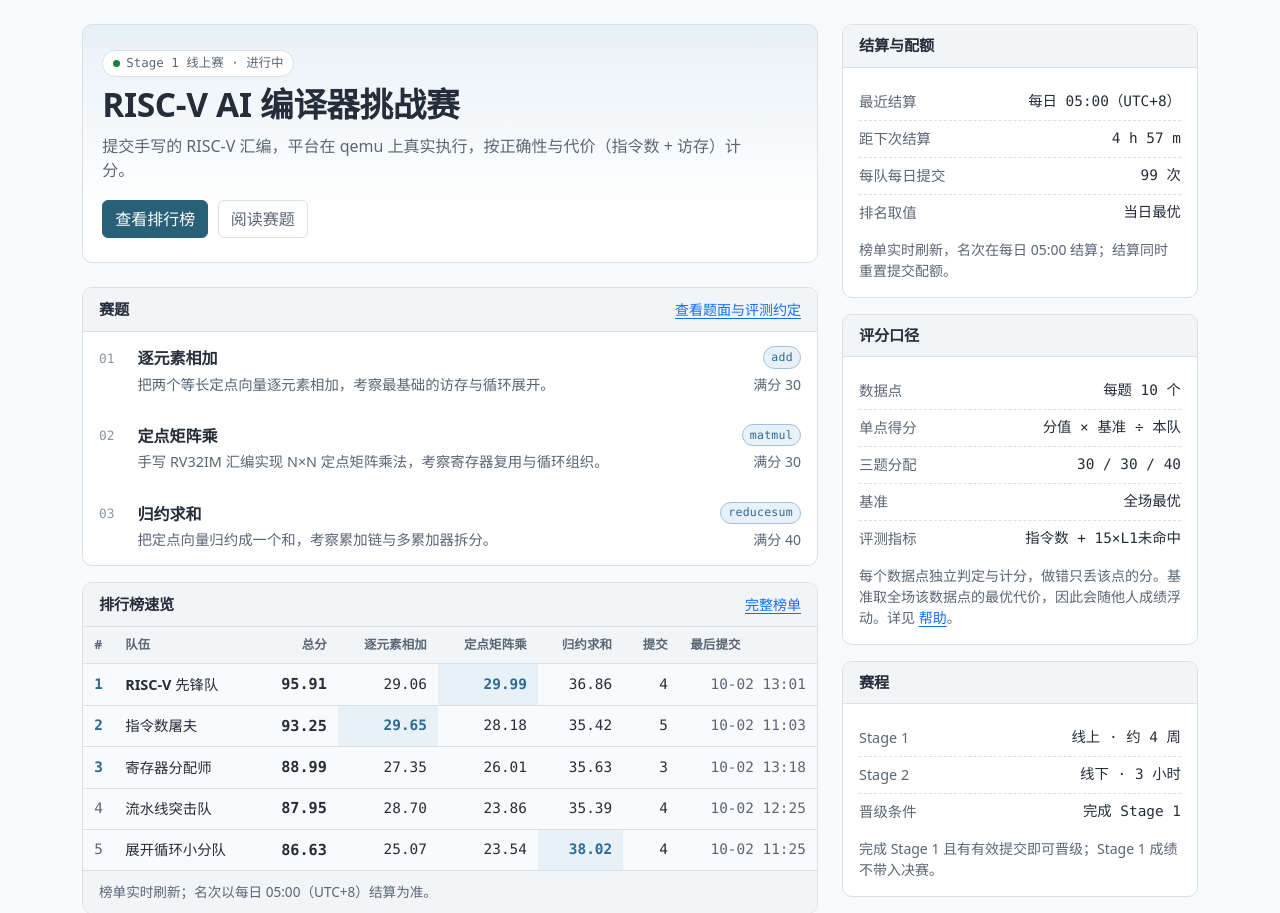
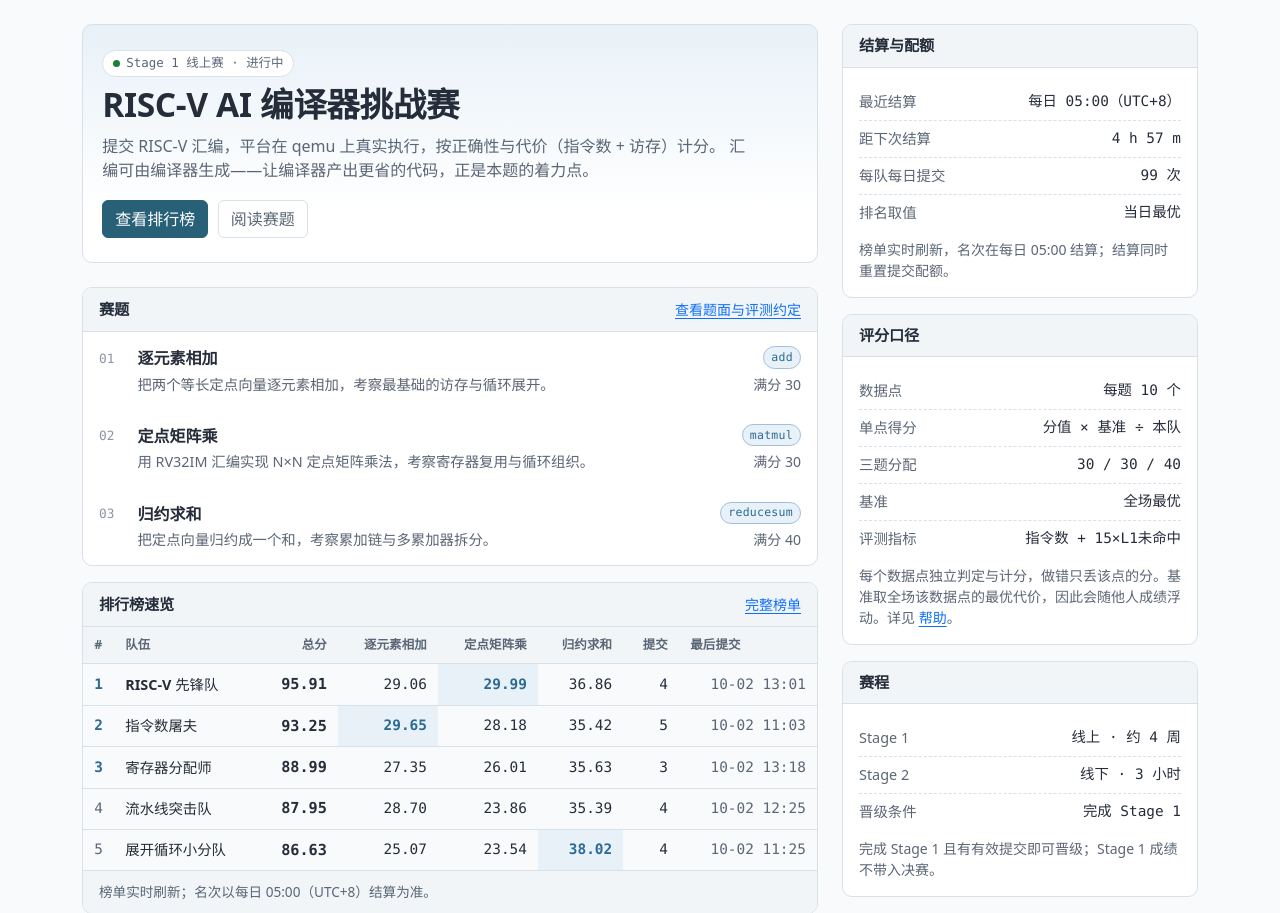
Before and after one commit to ScratchV-Compiler/riscv-ai-compiler-platform, a Flask app: page / in a window 1280 px wide. Shown: the part 107-1020 px from the top of the page. Run offline with Flask 3, Linux system fonts and the light colour scheme; some libraries are stand-ins or nearby versions.

Commit message:
change(文案): 去「手写」表述，改为鼓励使用编译器
主页 lede 原文「提交手写的 RISC-V 汇编」把撰写方式写死成手写，与赛事定位相悖：
平台考核的是最终汇编的代价，而参考解本身就是 clang 从 C 编出来的，用编译器产出
汇编再提交本就是正路，不该在门面上劝退选手。

- templates/index.html：去掉「手写的」，补一句点明汇编可由编译器生成
- templates/problems.html：lede 同步，标注（可由编译器生成）
- problems.py：matmul summary 去掉「手写」

提交物仍是 .s（riscv_problems 的 file_suffix 未动），本次只改文案。

Co-Authored-By: Claude <noreply@anthropic.com>

```diff
--- a/problems.py
+++ b/problems.py
@@ -54,7 +54,7 @@ PROBLEMS = [
         "code": "RV 2",
         "submittable": True,
         "title": "定点矩阵乘",
-        "summary": "手写 RV32IM 汇编实现 N×N 定点矩阵乘法，考察寄存器复用与循环组织。",
+        "summary": "用 RV32IM 汇编实现 N×N 定点矩阵乘法，考察寄存器复用与循环组织。",
         "task": (
             "用 RISC-V（RV32IM，ilp32）汇编实现一个裸机函数，计算两个 N×N 矩阵的乘积。"
             "数据为 Q16.16 定点整数，按行主序存放。"
--- a/templates/index.html
+++ b/templates/index.html
@@ -6,7 +6,8 @@
   <span class="chip"><span class="dot" aria-hidden="true"></span>Stage 1 线上赛 · 进行中</span>
   <h1>RISC-V AI 编译器挑战赛</h1>
   <p class="lede">
-    提交手写的 RISC-V 汇编，平台在 qemu 上真实执行，按正确性与代价（指令数 + 访存）计分。
+    提交 RISC-V 汇编，平台在 qemu 上真实执行，按正确性与代价（指令数 + 访存）计分。
+    汇编可由编译器生成——让编译器产出更省的代码，正是本题的着力点。
   </p>
   <div class="hero-cta">
     <a class="btn btn-brand" href="{{ url_for('standings_page') }}">查看排行榜</a>
--- a/templates/problems.html
+++ b/templates/problems.html
@@ -5,7 +5,7 @@
 <div class="page-head">
   <h1>赛题</h1>
   <p class="lede">
-    提交手写的 RV32IM 汇编，平台在 qemu 上真实执行。
+    提交 RV32IM 汇编（可由编译器生成），平台在 qemu 上真实执行。
     每题 10 个数据点逐点独立计分，三题分别 30 / 30 / 40 分，合计 100。
   </p>
 </div>
```
